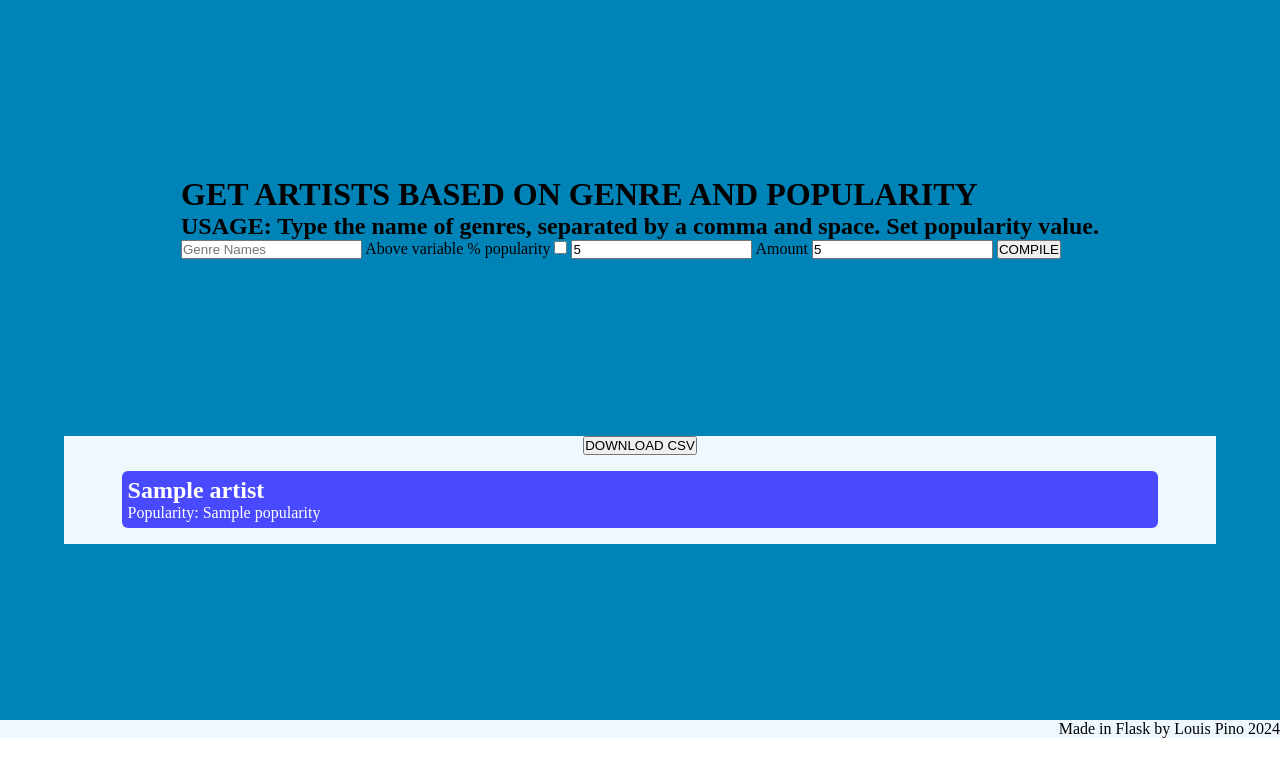
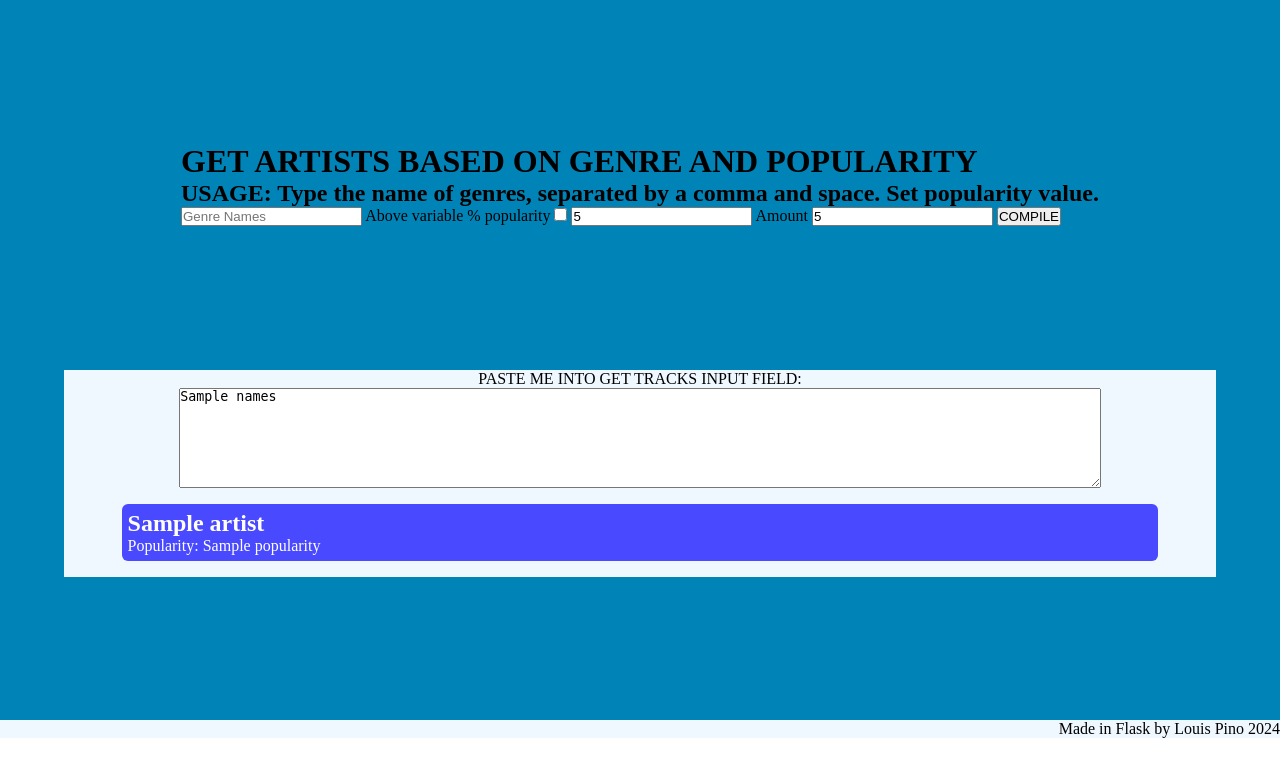
Before and after one commit to LouisPino/corpus-generator, a Flask app: template templates/get-artists.html in a window 1280 px wide. Shown: the part 18-778 px from the top of the page. Run offline with Flask 3, Linux system fonts and the light colour scheme; the template is opened without the code that fills it: most values are stand-ins (such as "Sample title", 1, 10 or a date in 2020).

Commit message:
clean display of names for copy

```diff
--- a/main.py
+++ b/main.py
@@ -16,9 +16,8 @@ def index():
 @app.route("/get-artists", methods=["GET", "POST"])
 def get_artists_route():
     if request.method == "POST":
-        print(request.form.get("popularity-val"))
         data = get_artists(request.form.get("genre"), True if request.form.get("popularity")=="on" else False, request.form.get("popularity-val"), limit= request.form.get("limit"))
-        return render_template("get-artists.html", data=data)
+        return render_template("get-artists.html", data=data, names = ', '.join([artist["name"] for artist in data]))
     elif request.method == "GET":
         return render_template("get-artists.html")
 
--- a/static/css/app.css
+++ b/static/css/app.css
@@ -35,6 +35,11 @@ header {
     padding: 6px;
 }
 
+.artist-names-area {
+    width: 80%;
+    min-height: 100px;
+}
+
 footer {
     background-color: aliceblue;
     width: 100%;
--- a/templates/get-artists.html
+++ b/templates/get-artists.html
@@ -20,10 +20,8 @@
 
 <div class="data-div">
     {% if data %}
-    <form action="/download-csv" method="POST">
-        <button>DOWNLOAD CSV</button>
-        <input type="hidden" name="data" value="{{ data }}">
-    </form>
+    <p>PASTE ME INTO GET TRACKS INPUT FIELD:</p>
+    <textarea class="artist-names-area">{{names}}</textarea>
     {%for artist in data%}
     <div class="track-card">
         <h2>{{artist.name}}</h2>
```
